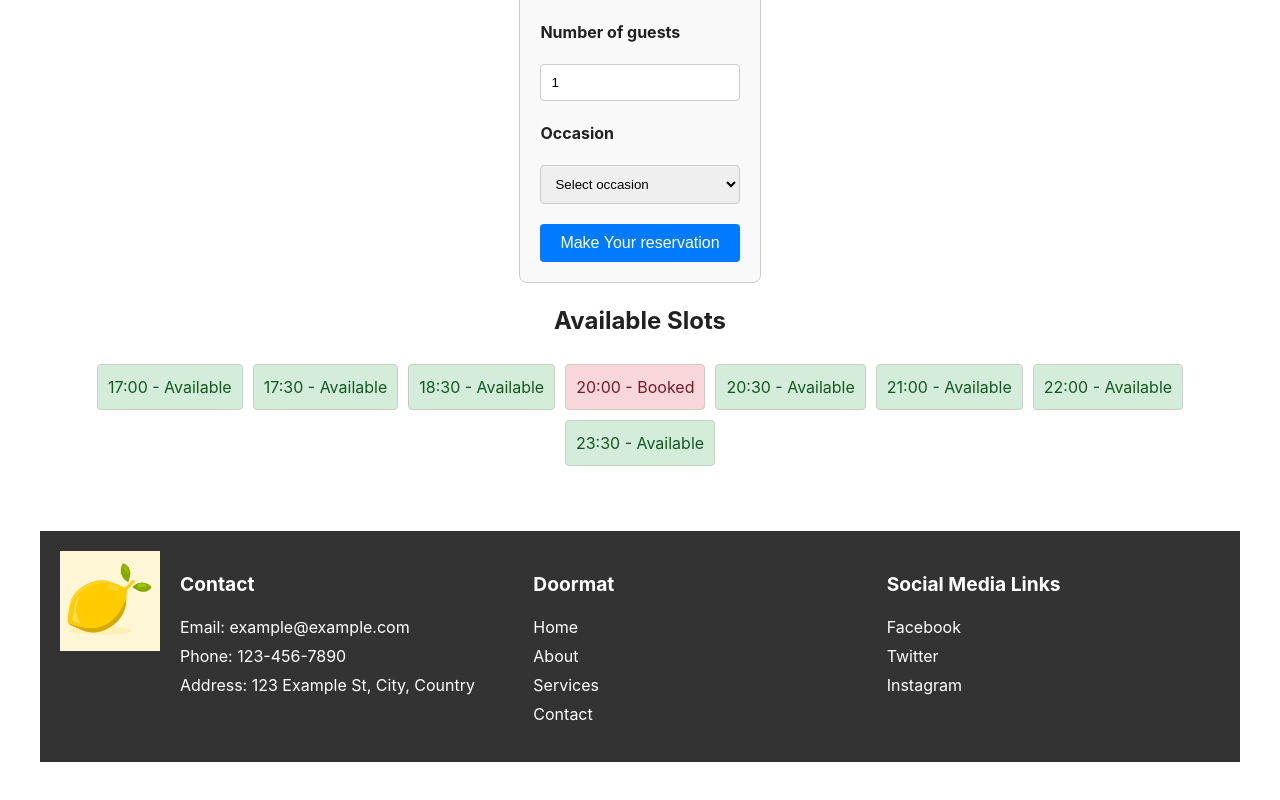
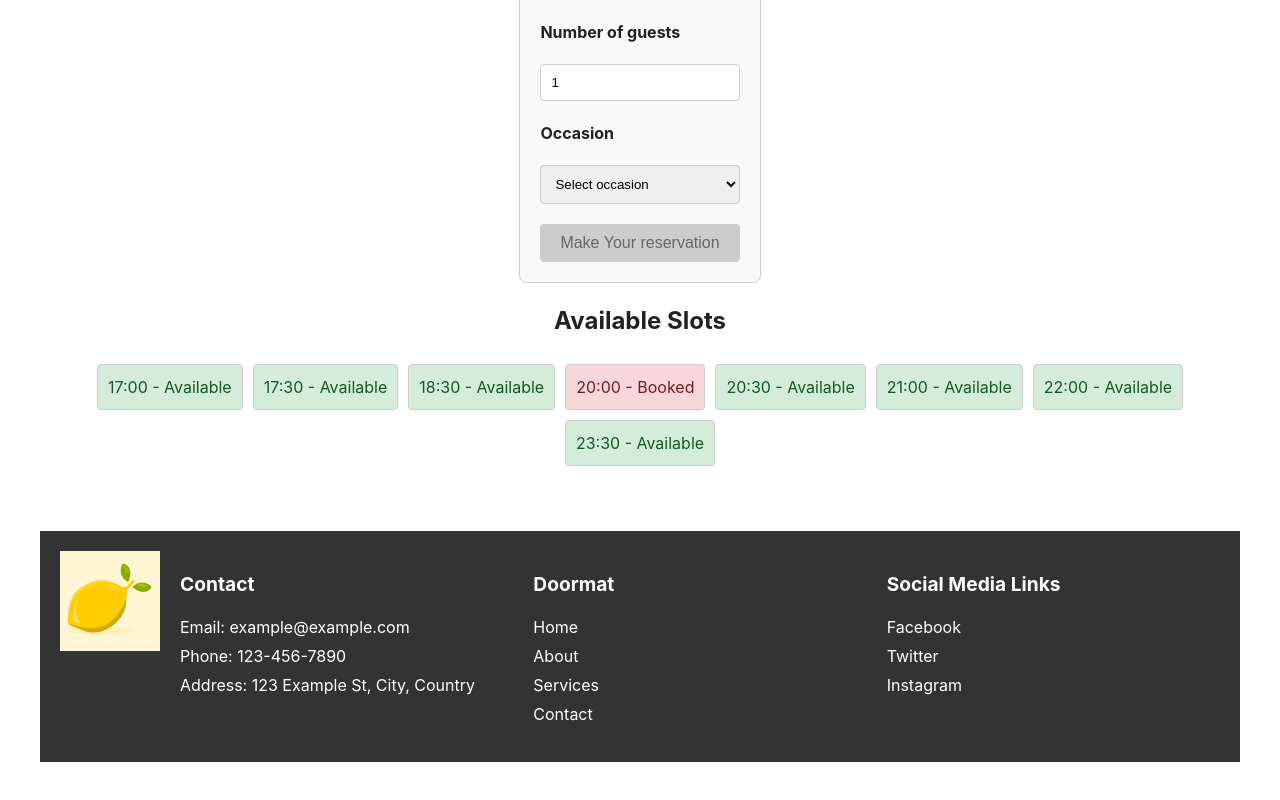
Before and after one commit to Kdev19/cap-project, a React (Vite) app: page / in a window 1280 px wide. Shown: the part 2284-3084 px from the top of the page. Built offline with nearby package versions, Linux system fonts and the light colour scheme.

Commit message:
Everything works, API is internal however

```diff
--- a/src/components/Bookingform.css
+++ b/src/components/Bookingform.css
@@ -24,13 +24,22 @@
     padding: 10px 20px;
     border: none;
     border-radius: 4px;
-    background-color: #007bff;
-    color: white;
     font-size: 1rem;
     cursor: pointer;
     transition: background-color 0.3s;
 }
 
-.booking-form input[type="submit"]:hover {
+.booking-form input[type="submit"].enabled {
+    background-color: #007bff;
+    color: white;
+}
+
+.booking-form input[type="submit"].enabled:hover {
     background-color: #0056b3;
 }
+
+.booking-form input[type="submit"].disabled {
+    background-color: #ccc;
+    color: #666;
+    cursor: not-allowed;
+}
--- a/src/components/Bookingform.jsx
+++ b/src/components/Bookingform.jsx
@@ -1,8 +1,13 @@
-import React from 'react';
+import React, { useState, useEffect } from 'react';
 import './BookingForm.css';
 
 const BookingForm = ({ availableTimes, formData, handleChange, handleSubmit, dispatch }) => {
-    console.log('availableTimes:', availableTimes); // Log the availableTimes prop
+    const [isFormValid, setIsFormValid] = useState(false);
+
+    useEffect(() => {
+        const isValid = formData.date && formData.time && formData.guests > 0 && formData.occasion;
+        setIsFormValid(isValid);
+    }, [formData]);
 
     const handleDateChange = (e) => {
         handleChange(e);
@@ -50,7 +55,12 @@ const BookingForm = ({ availableTimes, formData, handleChange, handleSubmit, dis
                 <option value="birthday">Birthday</option>
                 <option value="anniversary">Anniversary</option>
             </select>
-            <input type="submit" value="Make Your reservation" />
+            <input
+                type="submit"
+                value="Make Your reservation"
+                disabled={!isFormValid}
+                className={isFormValid ? 'enabled' : 'disabled'}
+            />
         </form>
     );
 };
```
